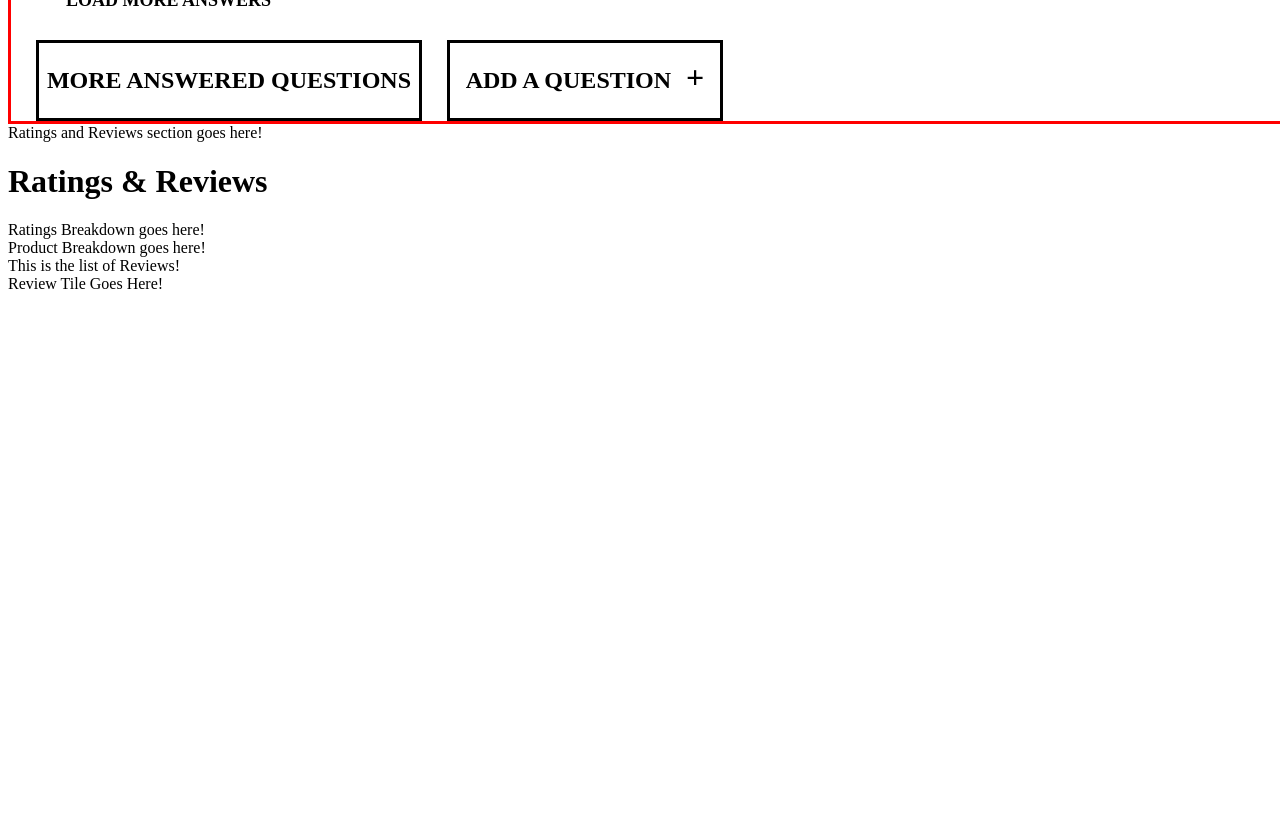
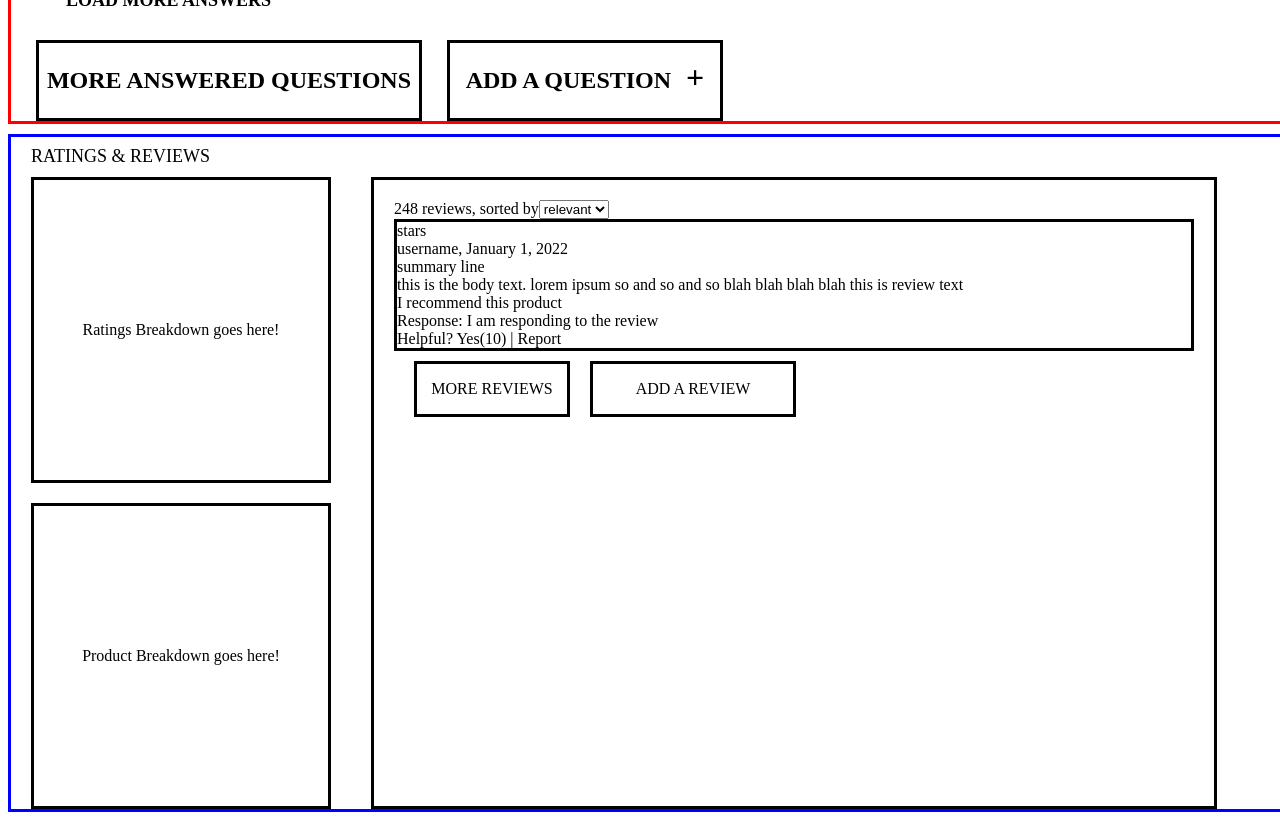
Before and after one commit to RFP2207-G2-ECOM/FEC-BSB, a React (Create React App) app in the folder client/: page / in a window 1280 px wide. Shown: the part 540-1362 px from the top of the page. Before the commit the page ends 841 px from the top, so only its background shows below. Built offline with nearby package versions, Linux system fonts and the light colour scheme.

Commit message:
added barebones css layout for ratings and reviews modules

```diff
--- a/client/src/components/Reviews/ProductBreakdown.jsx
+++ b/client/src/components/Reviews/ProductBreakdown.jsx
@@ -7,7 +7,7 @@ class ProductBreakdown extends React.Component {
 
   render() {
     return (
-      <div>
+      <div className="ProductBreakdown-Container">
         Product Breakdown goes here!
       </div>
     )
--- a/client/src/components/Reviews/RatingsBreakdown.jsx
+++ b/client/src/components/Reviews/RatingsBreakdown.jsx
@@ -7,7 +7,7 @@ class RatingsBreakdown extends React.Component {
 
   render () {
     return (
-      <div>
+      <div className="RatingsBreakdown-Container">
         Ratings Breakdown goes here!
       </div>
     )
--- a/client/src/components/Reviews/RatingsReviews.jsx
+++ b/client/src/components/Reviews/RatingsReviews.jsx
@@ -2,6 +2,7 @@ import React from "react"
 import ReviewsList from "./ReviewsList.jsx"
 import RatingsBreakdown from "./RatingsBreakdown.jsx"
 import ProductBreakdown from "./ProductBreakdown.jsx"
+import styles from "../../styles/Reviews/reviews.css"
 
 class RatingsReviews extends React.Component {
   constructor(props) {
@@ -10,13 +11,16 @@ class RatingsReviews extends React.Component {
 
   render() {
     return (
-      <>
-        <div>Ratings and Reviews section goes here!</div>
-        <h1>Ratings & Reviews</h1>
-        <RatingsBreakdown />
-        <ProductBreakdown />
-        <ReviewsList />
-      </>
+      <div className="RR-Container">
+        <div className="rr-title">RATINGS & REVIEWS</div>
+        <div className="Module-Container">
+          <div className="Breakdown-Container">
+            <RatingsBreakdown />
+            <ProductBreakdown />
+          </div>
+          <ReviewsList />
+        </div>
+      </div>
     )
   }
 
--- a/client/src/components/Reviews/ReviewTile.jsx
+++ b/client/src/components/Reviews/ReviewTile.jsx
@@ -7,8 +7,16 @@ class ReviewTile extends React.Component {
 
   render() {
     return (
-      <div>
-        Review Tile Goes Here!
+      <div className="ReviewTile-Container">
+        <div>stars</div>
+        <div>username, January 1, 2022</div>
+        <div>summary line</div>
+        <div>
+          this is the body text. lorem ipsum so and so and so blah blah blah blah this is review text
+        </div>
+        <div>I recommend this product</div>
+        <div>Response: I am responding to the review</div>
+        <div>Helpful? Yes(10) | Report</div>
       </div>
     )
   }
--- a/client/src/components/Reviews/ReviewsList.jsx
+++ b/client/src/components/Reviews/ReviewsList.jsx
@@ -8,10 +8,21 @@ class ReviewsList extends React.Component {
 
   render() {
     return (
-      <div>
-        This is the list of Reviews!
+      <div className="ReviewsList-Container">
+        <div>
+          248 reviews, sorted by
+          <select>
+            <option value="relevant">relevant</option>
+            <option value="newest">newest</option>
+            <option value="helpful">helpful</option>
+          </select>
+        </div>
         <div>
           <ReviewTile />
+        </div>
+        <div className="Buttons-Container">
+          <div className="more-reviews-button">MORE REVIEWS</div>
+          <div className="add-a-review-button">ADD A REVIEW</div>
         </div>
       </div>
     )
--- a/client/src/styles/Reviews/reviews.css
+++ b/client/src/styles/Reviews/reviews.css
@@ -0,0 +1,81 @@
+.RR-Container {
+  width: 1440px;
+  border: 3px solid blue;
+  margin: auto;
+  margin-top: 10px;
+  margin-bottom: 10px
+}
+
+.rr-title {
+  display: flex;
+  justify-content: flex-start;
+  align-items: center;
+  height: 5vh;
+  padding-left: 20px;
+  font-size: large;
+}
+
+.Module-Container {
+  display: flex;
+  justify-content: flex-start;
+  padding-left: 20px;
+  padding-right: 20px;
+}
+
+.Breakdown-Container {
+  width: 300px;
+}
+
+.RatingsBreakdown-Container {
+  display: flex;
+  justify-content: center;
+  align-items: center;
+  border: 3px solid black;
+  height: 300px;
+  margin-bottom: 20px;
+}
+
+.ProductBreakdown-Container {
+  display: flex;
+  justify-content: center;
+  align-items: center;
+  border: 3px solid black;
+  height: 300px;
+}
+
+.ReviewsList-Container {
+  border: 3px solid black;
+  width: 800px;
+  margin-left: 40px;
+  padding: 20px;
+}
+
+.ReviewTile-Container {
+  border: 3px solid black;
+}
+
+.Buttons-Container {
+  display: flex;
+  justify-content: flex-start;
+  padding-top: 10px;
+}
+
+.more-reviews-button {
+  display: flex;
+  justify-content: center;
+  align-items: center;
+  border: 3px solid black;
+  width: 150px;
+  height: 50px;
+  margin-left: 20px;
+}
+
+.add-a-review-button {
+  display: flex;
+  justify-content: center;
+  align-items: center;
+  border: 3px solid black;
+  width: 200px;
+  height: 50px;
+  margin-left: 20px;
+}
```
